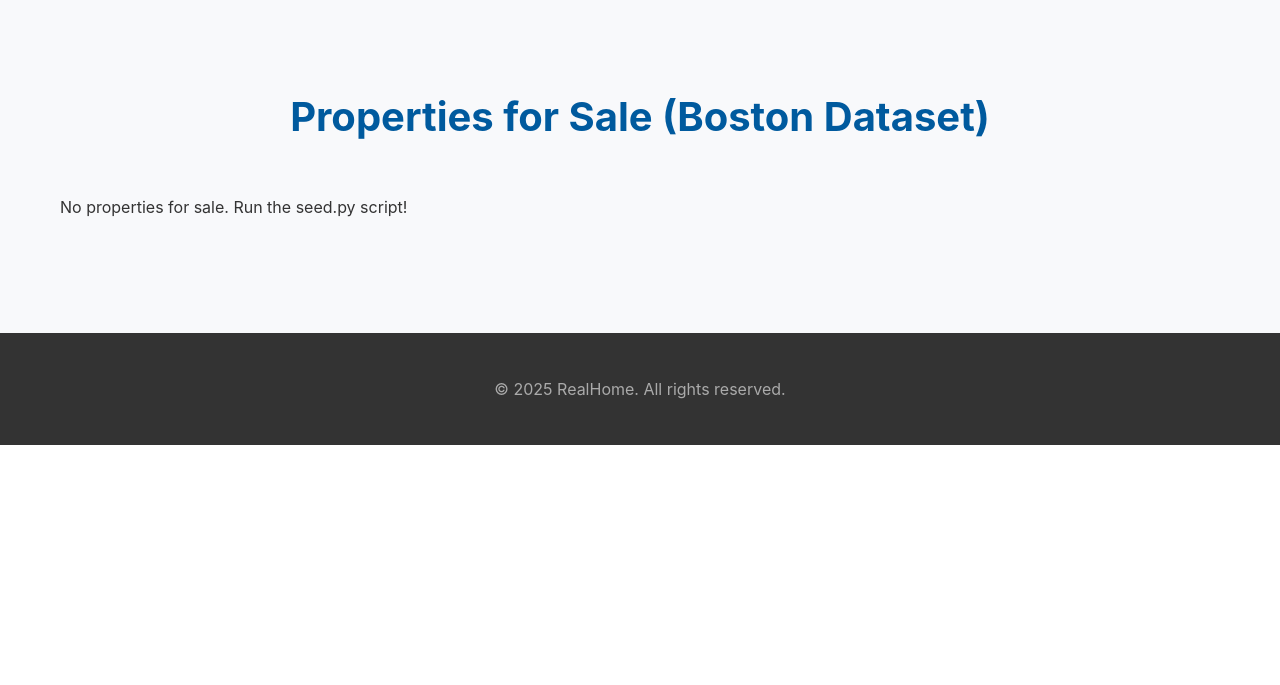
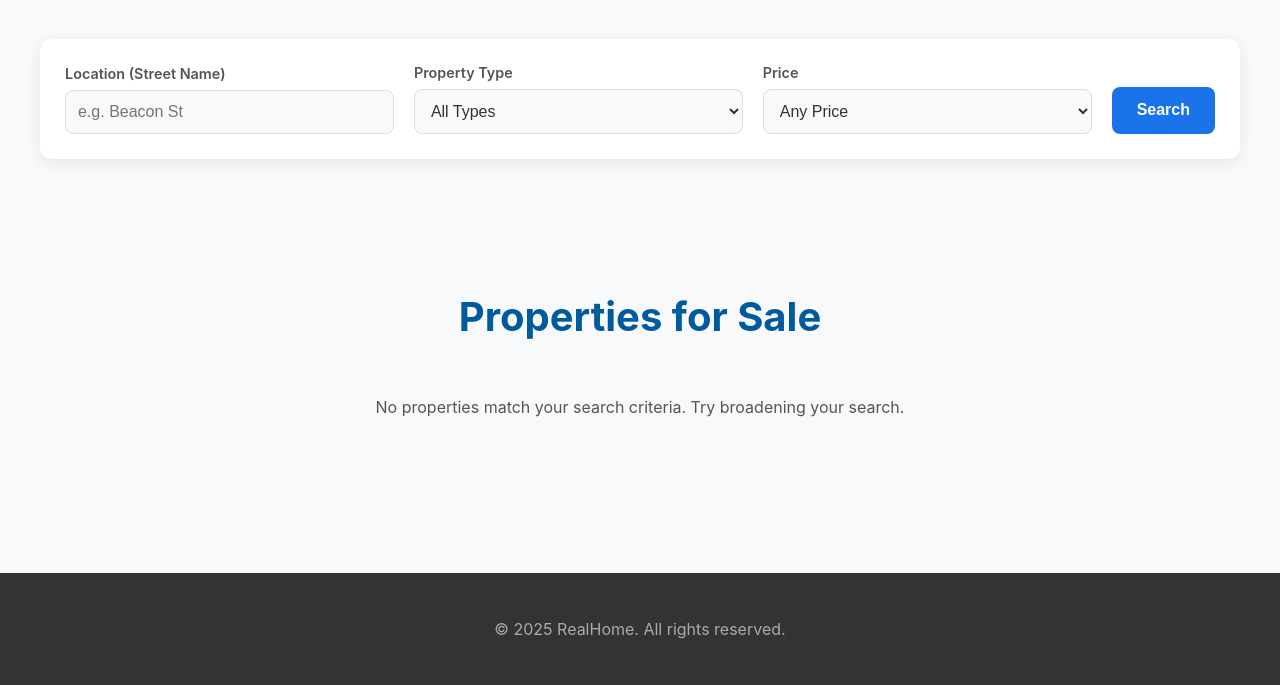
Before and after one commit to Balajinaidu774/realhome-flask, a Flask app: page /buy in a window 1280 px wide. Shown: the part 443-1128 px from the top of the page. Before the commit the page ends 888 px from the top, so only its background shows below. Run offline with Flask 3, Linux system fonts and the light colour scheme; grey boxes labelled with a size stand in for pictures from a placeholder-image service; data that the repository does not hold is empty; some libraries are stand-ins or nearby versions.

Commit message:
feat: add Verification model, proof utilities, API endpoints and provenance UI

```diff
--- a/app.py
+++ b/app.py
@@ -7,6 +7,10 @@ from sqlalchemy import func
 import pandas as pd
 from sklearn.linear_model import LinearRegression
 import numpy as np
+import hashlib
+import datetime
+import json
+from utils.proof import compute_sha256, make_merkle_root, anchor_to_ledger
 
 # --- Model Training ---
 model = LinearRegression()
@@ -87,10 +91,103 @@ class Property(db.Model):
     builder = db.Column(db.String(100), nullable=True)
     quality_verified = db.Column(db.Boolean, default=False)
     last_verified_on = db.Column(db.String(50), nullable=True)
+    provenance_score = db.Column(db.Float, nullable=True, default=0.0)
+    provenance_summary = db.Column(db.Text, nullable=True)
     # -------------------------------------
 
     def __repr__(self):
         return f"Property('{self.street_name}', Verified: {self.quality_verified})"
+
+
+# --- Verification Model ---
+class Verification(db.Model):
+    id = db.Column(db.Integer, primary_key=True)
+    property_id = db.Column(db.Integer, db.ForeignKey('property.id'), nullable=False)
+    role = db.Column(db.String(50), nullable=False)
+    contributor_name = db.Column(db.String(200), nullable=True)
+    contributor_pubkey = db.Column(db.String(500), nullable=True)
+    doc_url = db.Column(db.String(1000), nullable=True)
+    doc_hash = db.Column(db.String(128), nullable=False)
+    attestation_level = db.Column(db.String(50), nullable=False, default='self')
+    verifier = db.Column(db.String(200), nullable=True)
+    verification_tx = db.Column(db.String(500), nullable=True)
+    score = db.Column(db.Float, nullable=True, default=0.0)
+    notes = db.Column(db.Text, nullable=True)
+    created_on = db.Column(db.DateTime, default=datetime.datetime.utcnow)
+
+    property = db.relationship('Property', backref=db.backref('verifications', lazy=True))
+
+    def to_dict(self):
+        return {
+            'id': self.id,
+            'property_id': self.property_id,
+            'role': self.role,
+            'contributor_name': self.contributor_name,
+            'doc_url': self.doc_url,
+            'doc_hash': self.doc_hash,
+            'attestation_level': self.attestation_level,
+            'verifier': self.verifier,
+            'verification_tx': self.verification_tx,
+            'score': self.score,
+            'notes': self.notes,
+            'created_on': self.created_on.isoformat()
+        }
+
+# --- Simple provenance scoring helpers ---
+ATTESTATION_WEIGHT = {
+    'self': 0.3,
+    'third_party': 0.8,
+    'on_chain': 1.0
+}
+
+def compute_doc_hash(value: str) -> str:
+    # Compute SHA-256 of the provided value (doc_url or raw content)
+    return hashlib.sha256(value.encode('utf-8')).hexdigest()
+
+def recompute_provenance(property_obj):
+    verifs = Verification.query.filter_by(property_id=property_obj.id).all()
+    if not verifs:
+        property_obj.provenance_score = 0.0
+        property_obj.provenance_summary = None
+        return
+    total = 0.0
+    details = []
+    for v in verifs:
+        w = ATTESTATION_WEIGHT.get(v.attestation_level, 0.3)
+        s = (v.score if v.score is not None else 0.5) * w
+        total += s
+        details.append({'role': v.role, 'contributor': v.contributor_name, 'score': v.score, 'attestation': v.attestation_level})
+    avg = total / len(verifs)
+    # normalize to 0..1
+    prop_score = max(0.0, min(1.0, avg))
+    property_obj.provenance_score = prop_score
+    property_obj.provenance_summary = json.dumps(details)
+    db.session.add(property_obj)
+    db.session.commit()
+
+
+# --- Ensure DB has provenance columns (simple runtime migration for SQLite) ---
+def ensure_provenance_columns():
+    try:
+        with app.app_context():
+            # Try to add columns if they don't exist (SQLite supports ADD COLUMN)
+            from sqlalchemy import text
+            conn = db.engine.connect()
+            try:
+                conn.execute(text('ALTER TABLE property ADD COLUMN provenance_score REAL DEFAULT 0.0'))
+            except Exception:
+                pass
+            try:
+                conn.execute(text('ALTER TABLE property ADD COLUMN provenance_summary TEXT'))
+            except Exception:
+                pass
+            conn.close()
+    except Exception:
+        # If this fails, ignore; app will still run but new columns won't be present until migrated
+        pass
+
+# Run quick runtime migration
+ensure_provenance_columns()
 
 # --- User Loader ---
 @login_manager.user_loader
@@ -278,6 +375,55 @@ def get_property_details(property_id):
     return jsonify(prop_data)
 # -------------------------------------------
 
+
+# --- Verification endpoints ---
+@app.route('/api/property/<int:property_id>/verifications', methods=['GET'])
+def list_verifications(property_id):
+    prop = Property.query.get_or_404(property_id)
+    verifs = [v.to_dict() for v in prop.verifications]
+    return jsonify({'property_id': property_id, 'verifications': verifs, 'provenance_score': prop.provenance_score})
+
+
+@app.route('/api/property/<int:property_id>/verify', methods=['POST'])
+def create_verification(property_id):
+    prop = Property.query.get_or_404(property_id)
+    data = request.get_json() or {}
+    role = data.get('role') or data.get('role', 'artisan')
+    contributor = data.get('contributor_name')
+    doc_url = data.get('doc_url')
+    doc_hash = data.get('doc_hash') or (compute_sha256(doc_url) if doc_url else compute_sha256(str(datetime.datetime.utcnow())))
+    attestation = data.get('attestation_level', 'self')
+    score = float(data.get('score', 0.5))
+
+    v = Verification(
+        property_id=prop.id,
+        role=role,
+        contributor_name=contributor,
+        doc_url=doc_url,
+        doc_hash=doc_hash,
+        attestation_level=attestation,
+        score=score,
+        verifier=data.get('verifier'),
+        verification_tx=data.get('verification_tx'),
+        notes=data.get('notes')
+    )
+    db.session.add(v)
+    db.session.commit()
+
+    # recompute property provenance
+    recompute_provenance(prop)
+
+    return jsonify({'status': 'ok', 'verification': v.to_dict(), 'provenance_score': prop.provenance_score})
+
+
+@app.route('/api/anchor', methods=['POST'])
+def anchor_verifications():
+    # Anchor all verification doc_hashes into a simple ledger (Merkle root)
+    all_hashes = [v.doc_hash for v in Verification.query.all()]
+    root = make_merkle_root(all_hashes)
+    anchor = anchor_to_ledger(root)
+    return jsonify({'status': 'anchored', 'anchor': anchor})
+
 # --- Run the Application ---
 if __name__ == '__main__':
     app.run(debug=True)
--- a/templates/buy.html
+++ b/templates/buy.html
@@ -1,7 +1,11 @@
+<!DOCTYPE html>
+<html>
 <head>
+    <meta charset="UTF-8">
+    <meta name="viewport" content="width=device-width, initial-scale=1.0">
     <title>Buy Properties - RealHome</title>
     <style>
-        /* ... all theme styles ... */
+        /* ... all your existing theme and mobile styles ... */
         :root {
             --color-bg: #f8f9fb;
             --color-surface: #ffffff;
@@ -124,13 +62,37 @@
         .login-btn:hover { background-color: var(--color-primary); color: var(--color-primary-text); }
         .signup-btn { background-color: var(--color-primary); color: var(--color-primary-text); border: 1px solid var(--color-primary); }
         .signup-btn:hover { background-color: var(--color-primary-hover); }
-        .hero { background-image: linear-gradient(rgba(0, 0, 0, 0.55), rgba(0, 0, 0, 0.55)), url('https://d27p8o2qkwv41j.cloudfront.net/wp-content/uploads/2016/06/dreamstime_m_4794570-e1467280605773.jpg'); background-size: cover; background-position: center; color: white; padding: 100px 20px; text-align: center; }
+
+        .hero { background-image: linear-gradient(rgba(0, 0, 0, 0.55), rgba(0, 0, 0, 0.55)), url('https://images.pexels.com/photos/186077/pexels-photo-186077.jpeg'); background-size: cover; background-position: center; color: white; padding: 100px 20px; text-align: center; }
         .hero h1 { font-size: 3em; margin-bottom: 20px; }
         .hero p { font-size: 1.2em; margin-bottom: 30px; }
-        .listings-section { padding: 60px 0; }
+
+        .search-bar-container { background-color: var(--color-surface); padding: 25px; border-radius: 12px; box-shadow: 0 4px 15px var(--color-shadow); margin: 40px auto; max-width: 1200px; }
+        .search-form { display: flex; flex-wrap: wrap; gap: 20px; align-items: flex-end; }
+        .search-field { flex: 1; min-width: 200px; display: flex; flex-direction: column; gap: 8px; }
+        .search-field label { font-size: 0.9em; font-weight: 600; color: var(--color-text-secondary); }
+        .search-field input, .search-field select { padding: 12px; border: 1px solid var(--color-border); border-radius: 8px; font-size: 1em; background-color: var(--color-bg); color: var(--color-text); }
+        .search-button { background-color: var(--color-primary); color: var(--color-primary-text); font-size: 1em; font-weight: 600; border: none; padding: 12px 25px; border-radius: 8px; cursor: pointer; transition: background-color 0.3s; height: 47px; }
+        .search-button:hover { background-color: var(--color-primary-hover); }
+
+        .view-more-container { text-align: center; margin: 40px 0 20px; }
+        #view-more-btn { background-color: var(--color-primary); color: var(--color-primary-text); font-size: 1em; font-weight: 600; border: none; padding: 12px 25px; border-radius: 8px; cursor: pointer; transition: background-color 0.3s; }
+        #view-more-btn:hover { background-color: var(--color-primary-hover); }
+        #view-more-btn.hidden { display: none; }
+
+        .listings-section { padding: 60px 20px; }
         .listings-section h2 { text-align: center; font-size: 2.5em; margin-bottom: 40px; color: var(--color-heading); }
         .listings-container { display: grid; grid-template-columns: repeat(auto-fit, minmax(350px, 1fr)); gap: 30px; }
-        .listing-card { background-color: var(--color-surface); border-radius: 8px; box-shadow: 0 4px 10px var(--color-shadow); overflow: hidden; transition: transform 0.3s, box-shadow 0.3s; cursor: pointer; }
+        /* --- THIS RULE IS FIXED --- */
+        .listing-card {
+            background-color: var(--color-surface);
+            border-radius: 8px;
+            box-shadow: 0 4px 10px var(--color-shadow);
+            overflow: hidden;
+            transition: transform 0.3s, box-shadow 0.3s;
+            cursor: pointer;
+            display: none; <-- This line is removed to prevent blank page on JS error */
+        }
         .listing-card:hover { transform: translateY(-5px); box-shadow: 0 8px 20px var(--color-shadow); }
         .listing-card img { width: 100%; height: 220px; object-fit: cover; display: block; }
         .listing-card-content { padding: 20px; }
@@ -261,52 +186,97 @@
         <a href="{{ url_for('signup') }}" class="signup-btn">Sign Up</a>
     {% endif %}
 </div>
+    <section class="hero">
+        <h1>Find Your Dream Home with RealHome</h1>
+        <p>Explore the best properties for sale across Boston.</p>
+    </section>
 
-<section class="hero">
-    <h1>Find Your Dream Home with RealHome</h1>
-    <p>Explore statistical data for properties across Boston.</p>
-</section>
+    <div class="search-bar-container container">
+        <form class="search-form" method="GET" action="{{ url_for('buy') }}">
+            <div class="search-field">
+                <label for="search-location">Location (Street Name)</label>
+                <input type="text" id="search-location" name="search_location"
+                       placeholder="e.g. Beacon St"
+                       value="{{ search_params.get('search_location', '') }}">
+            </div>
+            <div class="search-field">
+                <label for="search-type">Property Type</label>
+                <select id="search-type" name="search_type">
+                    <option value="">All Types</option>
+                    {% for type in property_types %}
+                    <option value="{{ type }}"
+                            {% if search_params.get('search_type') == type %}selected{% endif %}>
+                        {{ type }}
+                    </option>
+                    {% endfor %}
+                </select>
+            </div>
+            <div class="search-field">
+                <label for="search-price-sale">Price</label>
+                <select id="search-price-sale" name="search_price_sale">
+                    <option value="">Any Price</option>
+                    <option value="1" {% if search_params.get('search_price_sale') == '1' %}selected{% endif %}>Under $500,000</option>
+                    <option value="2" {% if search_params.get('search_price_sale') == '2' %}selected{% endif %}>$500,000 - $1,000,000</option>
+                    <option value="3" {% if search_params.get('search_price_sale') == '3' %}selected{% endif %}>Over $1,000,000</option>
+                </select>
+            </div>
+            <button type="submit" class="search-button">Search</button>
+        </form>
+    </div>
+
     <main class="listings-section">
         <div class="container">
-            <h2>Properties for Sale (Boston Dataset)</h2>
+            <h2>Properties for Sale</h2>
             <div class="listings-container">
 
                 {% for prop in properties %}
                 <article class="listing-card"
-                          onclick="showDetails(
-                            '{{ prop.id }}',
-                            '{{ prop.property_type }}',
-                            '${{ "{:,.0f}".format((prop.medv or 0) * 10) }} / month',
-                            '{{ "{:.1f}".format(prop.rm) }} Rooms | {{ "{:.1f}".format(prop.ptratio) }} P/T Ratio | {{ "{:.2f}".format(prop.crim) }} Crime Rate',
-                            '{{ prop.street_name }}, Boston, MA',
-                            '{{ prop.image_url }}',
-                            '{{ prop.lat }}',
-                            '{{ prop.lon }}',
-                            '{{ prop.description | safe }}'
-                         )">
-                    <img src="{{ prop.image_url }}" alt="Boston Property"
-                         onerror="this.onerror=null; this.src='https://placehold.co/600x400/eeeeee/cccccc?text=Image+Not+Found';">
-
+                         onclick='showDetails(
+                            "{{ prop.id }}",
+                            {{ prop.property_type | tojson }},
+                            "${{ "{:,.0f}".format((prop.medv or 0) * 1000) }}",
+                            "{{ "{:.1f}".format(prop.rm) }} Rooms | {{ "{:.1f}".format(prop.ptratio) }} P/T Ratio | {{ "{:.2f}".format(prop.crim) }} Crime Rate",
+                            {{ (prop.street_name + ", Boston, MA") | tojson }},
+                            {{ prop.image_url | tojson }},
+                            "{{ prop.lat }}",
+                            "{{ prop.lon }}",
+                            {{ prop.description | tojson }}
+                         )'>
+                    <img src="{{ prop.image_url }}" alt="{{ prop.property_type }}"
+                         onerror="this.onerror=null; this.src='https://placehold.co/600x400/eeeeee/cccccc?text=Property+Image';">
                     <div class="listing-card-content">
-                        <!-- === THIS LINE IS FIXED === -->
                         <div class="price">${{ "{:,.0f}".format((prop.medv or 0) * 1000) }}</div>
-                        <h3>Property #{{ prop.id }}</h3>
-                        <div class="details">{{ "{:.1f}".format(prop.rm or 0) }} Rooms | {{ "{:.2f}".format(prop.crim or 0) }} Crime Rate</div>
-                        <div class="address">Pupil-Teacher Ratio: {{ prop.ptratio or 'N/A' }}</div>
+                        <h3>{{ prop.street_name }}</h3>
+                        <div class="details">{{ "{:.1f}".format(prop.rm) }} Rooms | {{ "{:.2f}".format(prop.crim) }} Crime Rate</div>
+                        <div style="margin-top:8px; font-size:0.9em; color:var(--color-text-secondary);">
+                            {% if prop.provenance_score %}
+                                Provenance: <strong>{{ "{:.0%}".format(prop.provenance_score) }}</strong>
+                            {% elif prop.quality_verified %}
+                                Provenance: <strong>Verified</strong>
+                            {% else %}
+                                Provenance: <em>Unverified</em>
+                            {% endif %}
+                        </div>
+                        <div class="address">{{ prop.property_type }} in Boston, MA</div>
                     </div>
                 </article>
                 {% else %}
-                <p>No properties for sale. Run the seed.py script!</p>
+                <p style="color: var(--color-text-secondary); grid-column: 1 / -1; text-align: center;">
+                    No properties match your search criteria. Try broadening your search.
+                </p>
                 {% endfor %}
+            </div>
 
+            <div class="view-more-container">
+                <button id="view-more-btn">View More</button>
             </div>
+
         </div>
     </main>
     <section id="property-details-view">
         <div class="container">
             <button onclick="hideDetails()" class="cta-button" style="background-color: #ccc; float: right; margin-top: -20px; border: none; cursor: pointer;">Close [X]</button>
-            <img id="detail-image" src="" alt="Property Image"
-                 onerror="this.onerror=null; this.src='https://placehold.co/600x400/eeeeee/cccccc?text=Image+Not+Found';">
+            <img id="detail-image" src="" alt="Property Image">
             <h1 id="detail-title"></h1>
             <p id="detail-address"></p>
             <p id="detail-price"></p>
@@ -372,6 +343,54 @@
             mobileMenu.style.display = 'flex';
         }
     });
+
+   document.addEventListener('DOMContentLoaded', function() {
+        const allCards = document.querySelectorAll('.listing-card');
+        const viewMoreBtn = document.getElementById('view-more-btn');
+
+        try {
+            const cardsPerLoad = 9; // Show 9 cards at a time
+            let visibleCards = 0;
+
+            function showNextCards() {
+                let newlyVisible = 0;
+                for (let i = 0; i < allCards.length; i++) {
+                    if (allCards[i].style.display !== 'block') { // Find the next hidden card
+                        allCards[i].style.display = 'block';
+                        newlyVisible++;
+                        visibleCards++;
+                    }
+                    if (newlyVisible >= cardsPerLoad) {
+                        break; // Stop after showing a batch
+                    }
+                }
+
+                // Hide button if no more cards are hidden
+                if (visibleCards >= allCards.length) {
+                    if (viewMoreBtn) viewMoreBtn.classList.add('hidden');
+                }
+            }
+
+            // Show the first batch
+            showNextCards();
+
+            // Add click listener
+            if (viewMoreBtn) {
+                viewMoreBtn.addEventListener('click', showNextCards);
+            }
+
+            // Hide button if all cards are visible from the start
+            if (allCards.length <= cardsPerLoad) {
+                if (viewMoreBtn) viewMoreBtn.classList.add('hidden');
+            }
+        } catch (e) {
+            console.error("Error in View More script:", e);
+            // --- FAILSAFE ---
+            // If script fails, show all cards to prevent blank page.
+            allCards.forEach(card => card.style.display = 'block');
+            if (viewMoreBtn) viewMoreBtn.classList.add('hidden'); // Hide button
+        }
+    });
     </script>
 </body>
 </html>
```
Also changed, not shown: other parts of templates/buy.html (+30 -132 lines), utils/proof.py (added, +36 -0 lines).
